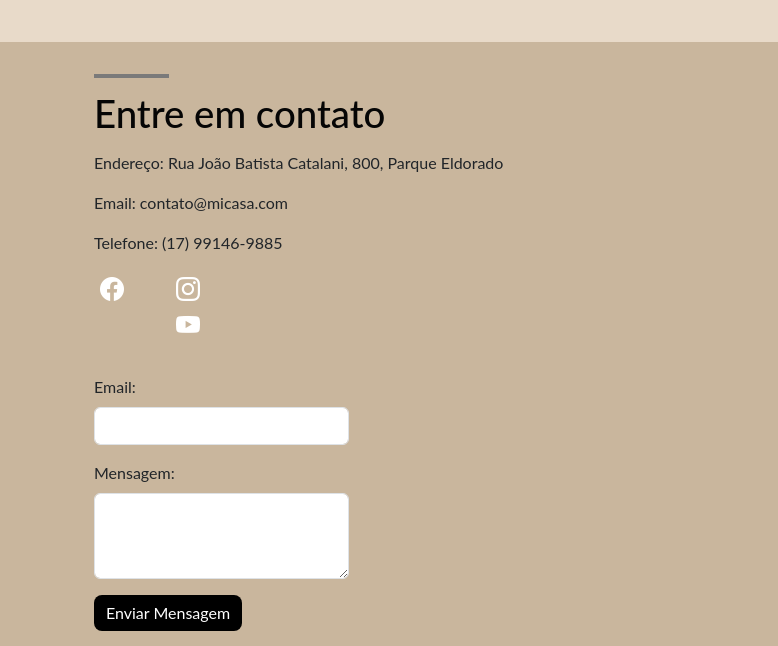
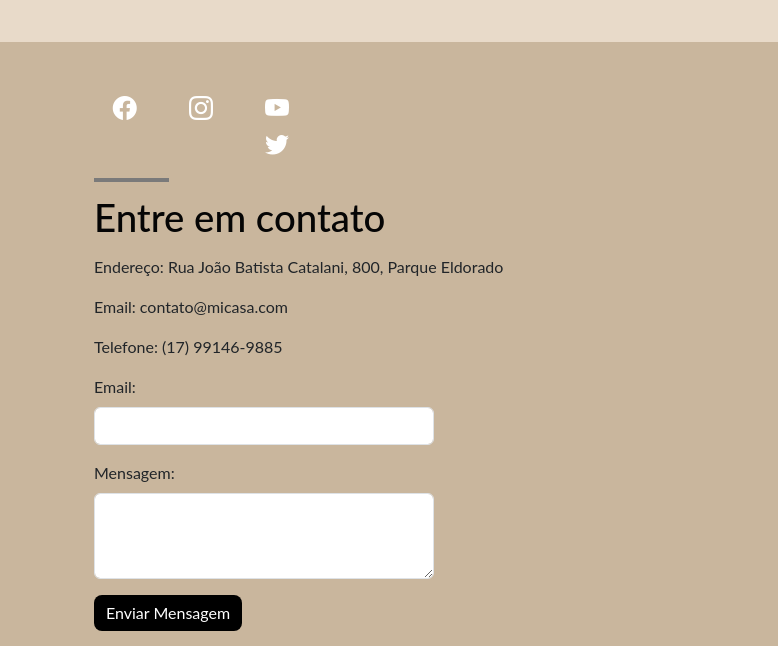
Before and after one commit to LuanaFurlini/ArchiMuse, a website: page index.html in a window 1280 px wide. Shown: the part 2310-2956 px from the top of the page, 0-778 px from the left. Drawn offline with nearby package versions, Linux system fonts and the light colour scheme; grey boxes are pictures that could not be loaded.

Commit message:
Update index.html

```diff
--- a/index.html
+++ b/index.html
@@ -343,6 +343,20 @@ Cada pedra, cada detalhe arquitetônico, conta uma história que vai além do co
         <section class="row">
             <section class="row" id="contact-map-container">
 
+
+                 <!-- FOOTER TOP -->
+<section class="col-12 col-xxl-12" id="footer-top">
+    <section class="row justify-content-between">
+
+        <section class="col-3" id="social-icons">
+            <a href="https://www.facebook.com/profile.php?id=100068723317820&locale=pt_BR" target="_blank"><i class="bi bi-facebook redesociais"></i></a>
+            <a href="https://www.instagram.com/luana_furlini/" target="_blank"><i class="bi bi-instagram redesociais"></i></a>
+            <a href="https://www.youtube.com" target="_blank"><i class="bi bi-youtube redesociais"></i></a>
+            <a href="https://twitter.com" target="_blank"><i class="bi bi-twitter redesociais"></i></a>
+        </section>
+    </section>
+</section>
+
     <!-- Formulário -->
     <section class="col-12 col-md-6" id="contact-form-container">
          <section class="container">
@@ -356,21 +370,9 @@ Cada pedra, cada detalhe arquitetônico, conta uma história que vai além do co
                 </section>
 
 
-                 <!-- FOOTER TOP -->
-<section class="col-12 col-xxl-12" id="footer-top">
-    <section class="row justify-content-between">
-
-        <section class="col-4" id="social-icons">
-            <a href="https://www.facebook.com/?locale=pt_BR" target="_blank"><i class="bi bi-facebook"></i></a>
-            <a href="https://www.instagram.com/luana_furlini/" target="_blank"><i class="bi bi-instagram"></i></a>
-            <a href="https://www.youtube.com/" target="_blank"><i class="bi bi-youtube"></i></a>
-        </section>
-    </section>
-</section>
-
 
 <!-- Formulário de Contato -->
-<section class="col-12 col-md-6" id="contact-form-container">
+<section class="col-12 col-md-8" id="contact-form-container">
     <form id="contact-form" action="seu-script-de-processamento.php" method="post">
         <div class="mb-3">
             <label for="contactEmail" class="form-label">Email:</label>
```
